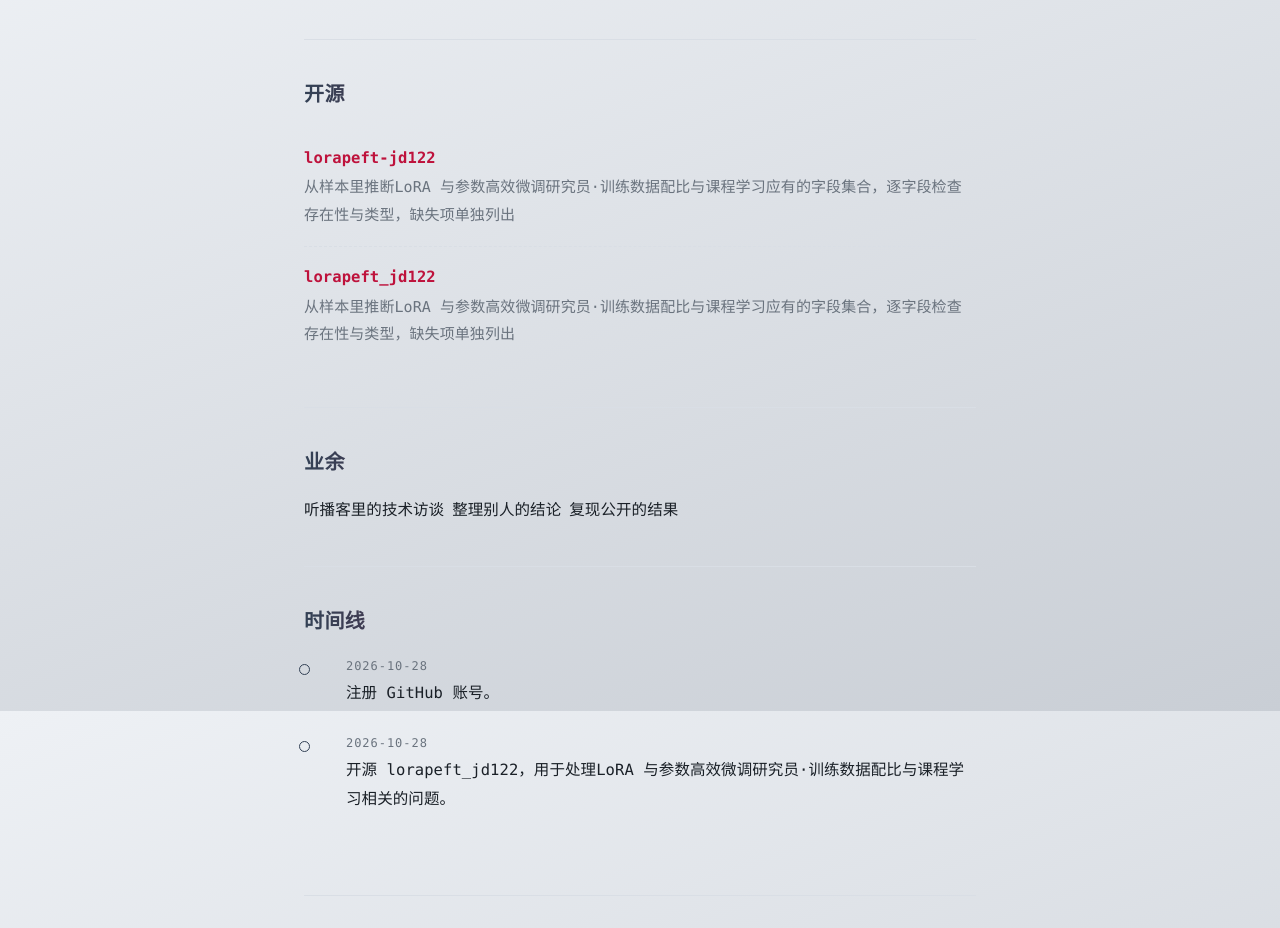
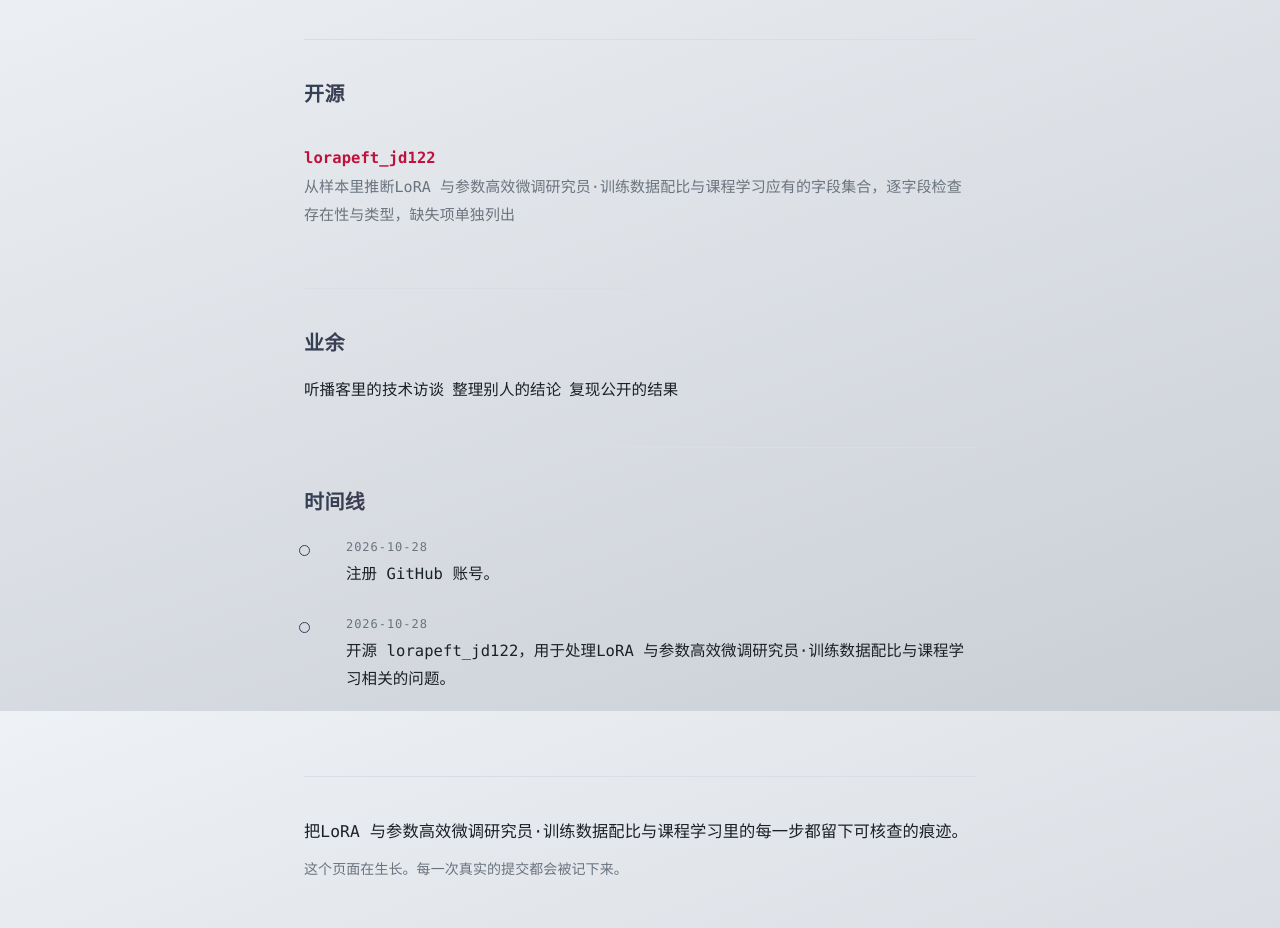
Before and after one commit to brendarter/brendarter.github.io, a plain HTML site: page index.html in a window 1280 px wide. Shown: the part 889-1817 px from the top of the page. Drawn offline with Linux system fonts and the light colour scheme.

Commit message:
fix: 更新个人站点

```diff
--- a/index.html
+++ b/index.html
@@ -102,9 +102,6 @@
 <section id="work">
   <h2>开源</h2>
   <ul class="repos">
-    <li><div class="name"><a href="https://github.com/brendarter/lorapeft-jd122" rel="noopener">lorapeft-jd122</a></div>
-      <div class="desc">从样本里推断LoRA 与参数高效微调研究员·训练数据配比与课程学习应有的字段集合，逐字段检查存在性与类型，缺失项单独列出</div>
-    </li>
     <li><div class="name"><a href="https://github.com/brendarter/lorapeft_jd122" rel="noopener">lorapeft_jd122</a></div>
       <div class="desc">从样本里推断LoRA 与参数高效微调研究员·训练数据配比与课程学习应有的字段集合，逐字段检查存在性与类型，缺失项单独列出</div>
     </li>
```
